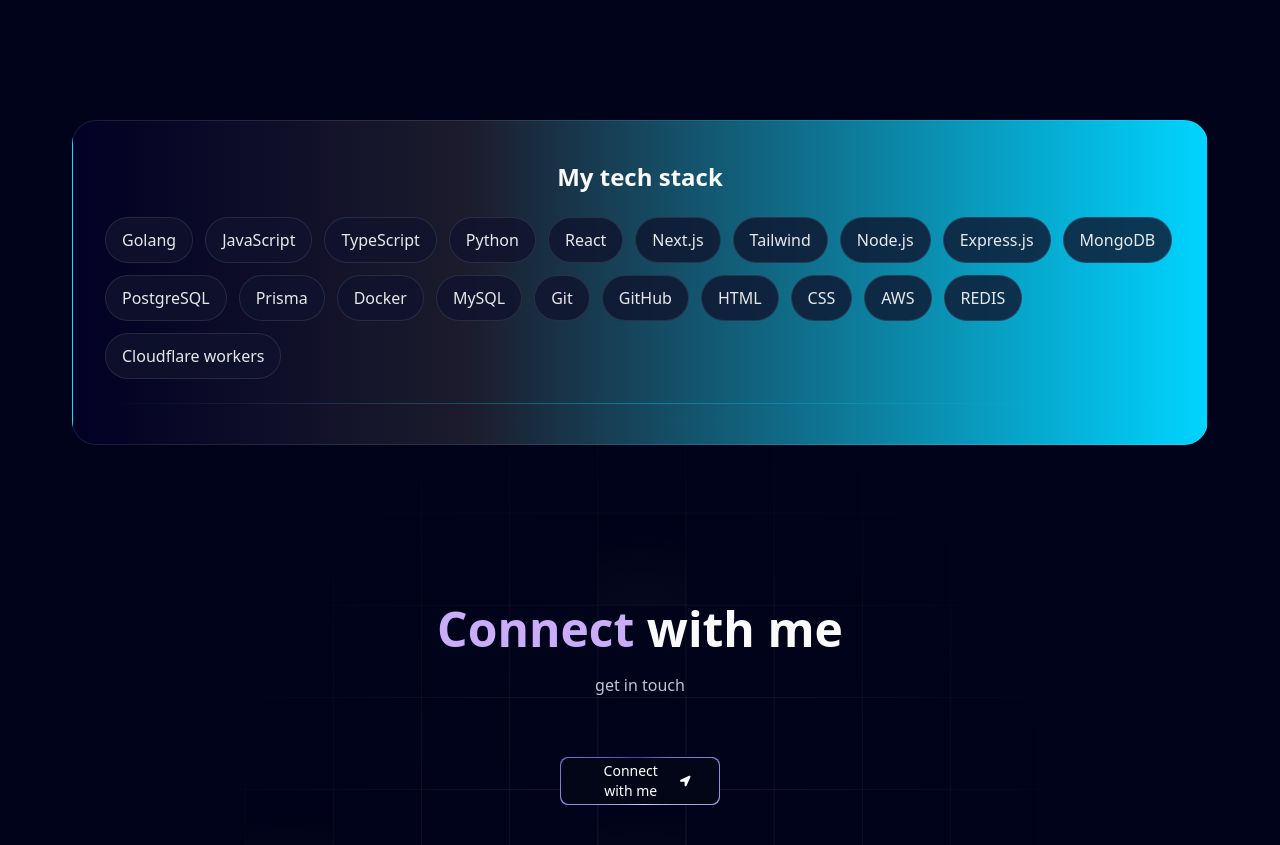
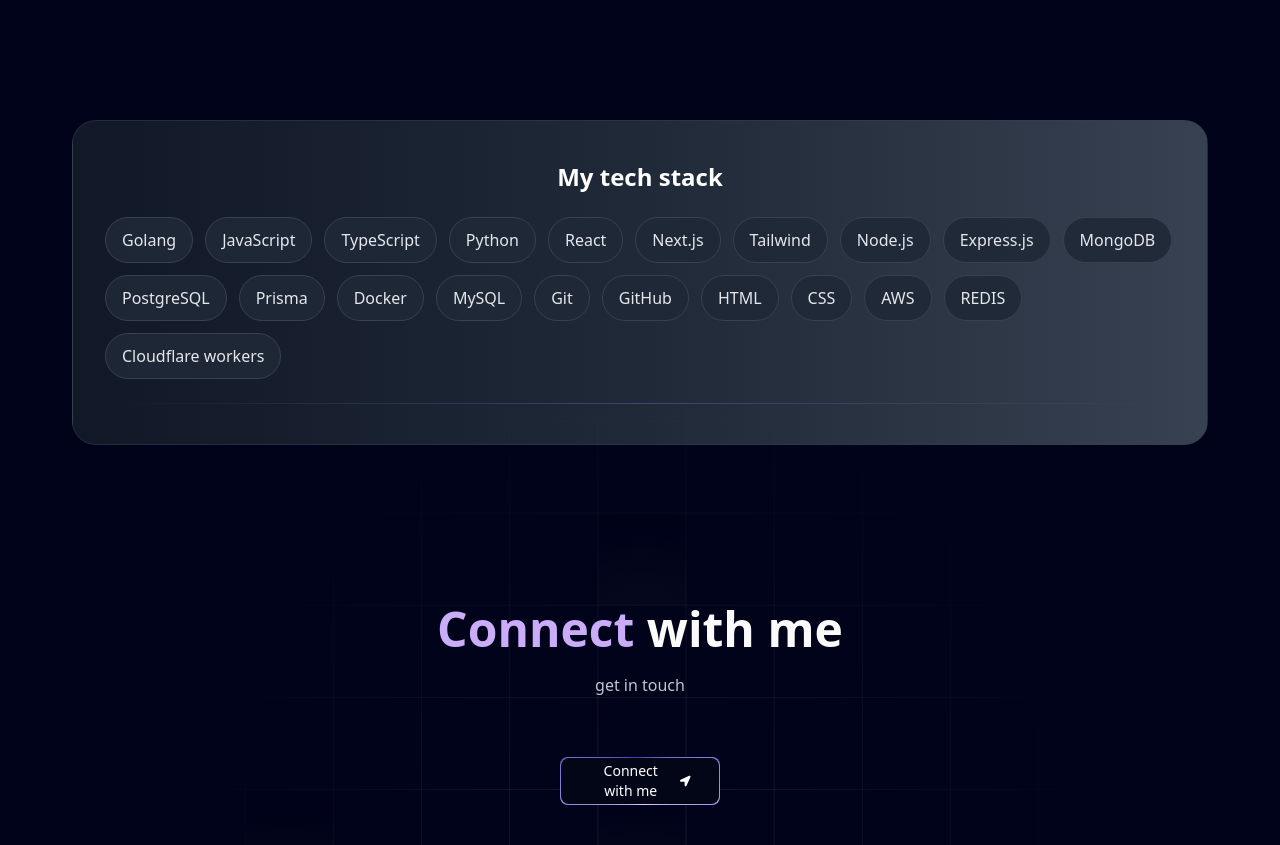
Before and after one commit to hrithik210/portfolio, a Next.js app: page / in a window 1280 px wide. Shown: the part 3640-4485 px from the top of the page. Built offline with nearby package versions, Linux system fonts and the light colour scheme.

Commit message:
improvised in skills section

```diff
--- a/components/ui/Bento-grid.tsx
+++ b/components/ui/Bento-grid.tsx
@@ -44,12 +44,12 @@
         `w-full relative overflow-hidden
         rounded-3xl group/bento hover:shadow-xl
         transition duration-200 shadow-input dark:shadow-none justify-between flex flex-col
-        border border-white/[0.1]`,
+        border border-gray-700/50`,
         className
       )}
       style={{
-        background: 'rgb(2,0,36)',
-        backgroundImage: 'linear-gradient(90deg, rgba(2,0,36,1) 0%, rgba(28,28,45,1) 35%, rgba(0,212,255,1) 100%)',
+        background: 'rgb(17,24,39)',
+        backgroundImage: 'linear-gradient(90deg, rgba(17,24,39,1) 0%, rgba(31,41,55,1) 50%, rgba(55,65,81,1) 100%)',
         minHeight: 'auto'
       }}
     >
@@ -58,17 +58,17 @@
           titleClassName,
           'group-hover/bento:translate-x-2 transition duration-200 relative flex flex-col w-full h-full px-4 sm:px-6 md:px-8 py-8 sm:py-10'
         )}>
-          <div className="font-sans font-extralight text-[#c1c2d3] text-sm md:text-sm lg:text-base z-10">
+          <div className="font-sans font-extralight text-gray-300 text-sm md:text-sm lg:text-base z-10">
             {description}
           </div>
-          <div className="font-sans font-bold text-lg lg:text-2xl z-10 mb-6">
+          <div className="font-sans font-bold text-white text-lg lg:text-2xl z-10 mb-6">
             {title}
           </div>
           {id === 3 && (
             <div className="w-full mt-auto relative">
               {/* Glow effect background */}
               {hoveredSkill && (
-                <div className="absolute inset-0 bg-blue-500/20 blur-xl rounded-3xl transition-all duration-300 z-0"></div>
+                <div className="absolute inset-0 bg-indigo-500/10 blur-xl rounded-3xl transition-all duration-300 z-0"></div>
               )}
 
               <div className="flex flex-wrap gap-2.5 sm:gap-3 relative z-10">
@@ -79,8 +79,8 @@
                       rounded-full whitespace-nowrap
                       transition-all duration-300 transform
                       ${hoveredSkill === skill
-                        ? 'bg-gradient-to-r from-cyan-500 to-blue-600 text-white scale-110 shadow-lg shadow-cyan-500/50 font-medium border-none'
-                        : 'bg-[#10132E]/80 text-white/90 border border-white/10 hover:border-cyan-500/50'}
+                        ? 'bg-gradient-to-r from-indigo-400 to-purple-500 text-white scale-110 shadow-md shadow-indigo-500/20 font-medium border-none'
+                        : 'bg-[#1f2937]/90 text-gray-200 border border-gray-700 hover:border-indigo-400/30'}
                       ${hoveredSkill && hoveredSkill !== skill ? 'opacity-50' : 'opacity-100'}
                     `}
                     onMouseEnter={() => setHoveredSkill(skill)}
@@ -92,7 +92,7 @@
               </div>
 
               {/* Bottom glow line */}
-              <div className="h-px w-full mt-6 bg-gradient-to-r from-transparent via-cyan-500/50 to-transparent"></div>
+              <div className="h-px w-full mt-6 bg-gradient-to-r from-transparent via-indigo-400/30 to-transparent"></div>
             </div>
           )}
         </div>
```
